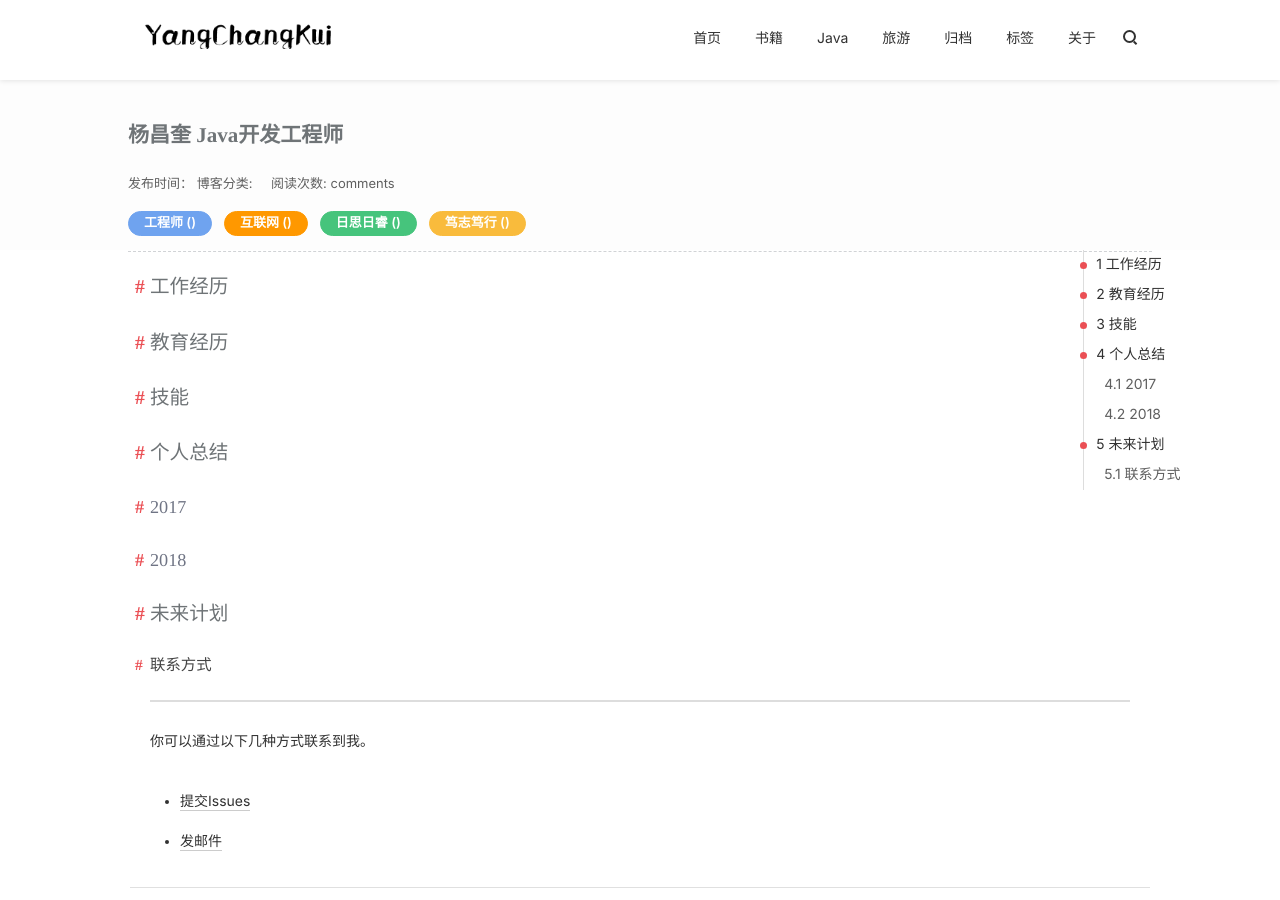
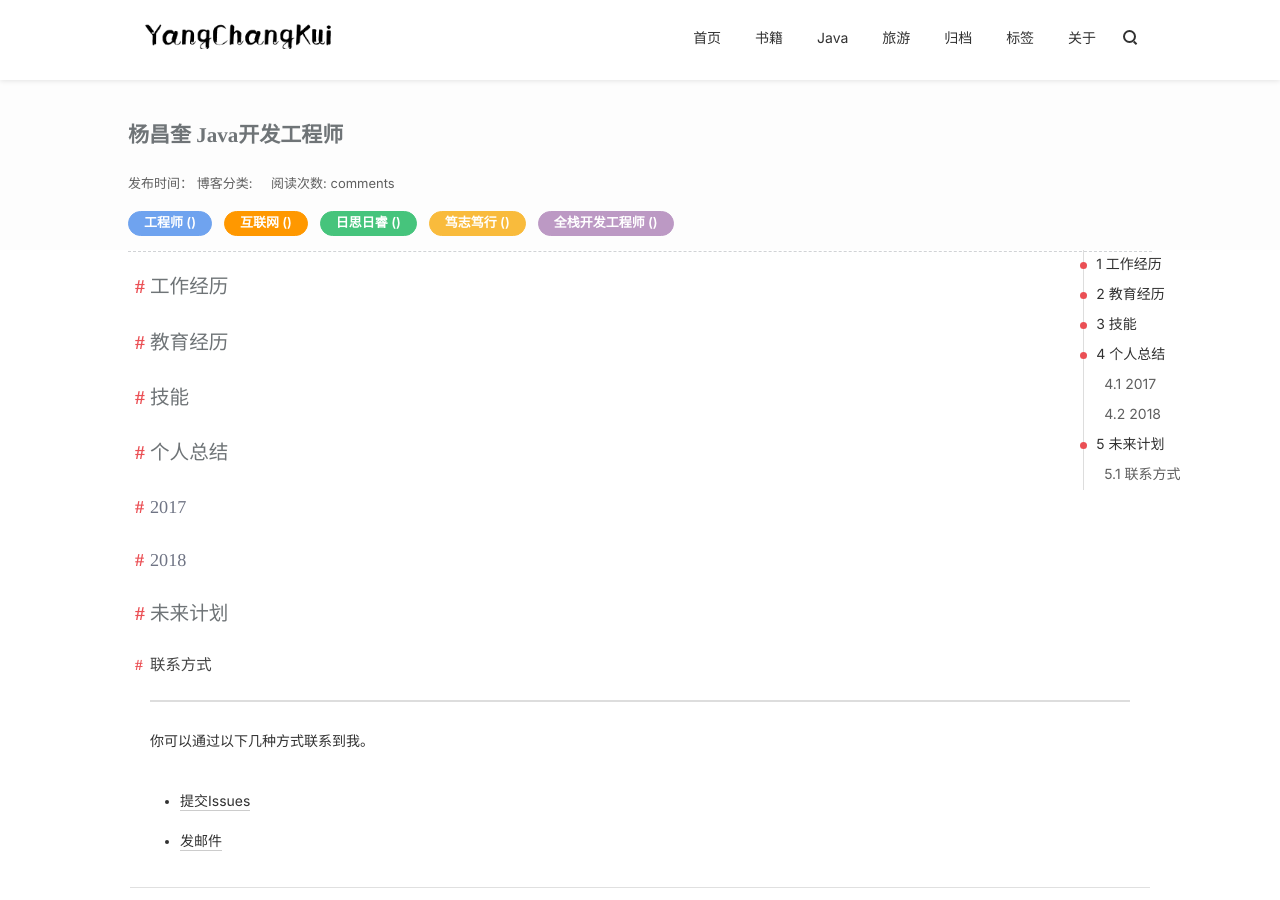
Before and after one commit to yangchangkui/yangchangkui.github.io, a Jekyll site: the page built from about.md, in a window 1280 px wide and 900 px high. Built offline with Jekyll 4.4.1, drawn with Linux system fonts in a browser that asks for light colours; nearby versions of some CDN libraries; comment, search, counter and statistics services are not loaded.

Commit message:
自我介绍改动

```diff
--- a/about.md
+++ b/about.md
@@ -8,6 +8,8 @@ tags:
 - 互联网
 - 日思日睿
 - 笃志笃行
+- 全栈开发工程师
+
 redirect_from:
   - /about/
 ---
```
